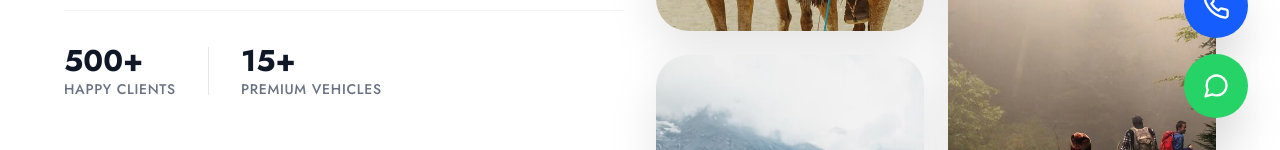
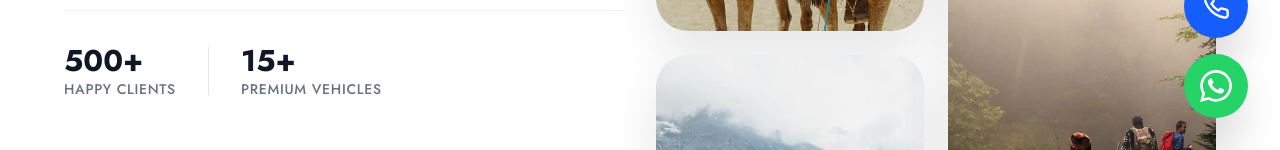
Before and after one commit to AviZacksy/travelwithrahul, a Next.js app: page / in a window 1280 px wide. Shown: the part 650-800 px from the top of the page. Built offline with nearby package versions, Linux system fonts and the light colour scheme.

Commit message:
Update WhatsApp button to use official logo

```diff
--- a/app/page.tsx
+++ b/app/page.tsx
@@ -1,7 +1,7 @@
 "use client";
 
 import React, { useState, useEffect, useRef } from "react";
-import { MapPin, Phone, Menu, X, Check, Star, MessageCircle, ChevronRight, ChevronDown, Plus } from "@/components/Icons";
+import { MapPin, Phone, Menu, X, Check, Star, MessageCircle, WhatsApp, ChevronRight, ChevronDown, Plus } from "@/components/Icons";
 
 export default function Home() {
   const [isScrolled, setIsScrolled] = useState(false);
@@ -743,7 +743,7 @@
 
         {/* WhatsApp Button */}
         <a href="https://wa.me/918989299997" target="_blank" rel="noreferrer" className="flex items-center justify-center bg-[#25D366] text-white w-14 h-14 md:w-16 md:h-16 rounded-full shadow-2xl hover:scale-110 transition-transform group relative">
-          <MessageCircle className="w-6 h-6 md:w-7 md:h-7" />
+          <WhatsApp className="w-6 h-6 md:w-8 md:h-8" />
           <span className="absolute right-full mr-4 bg-white text-gray-800 px-3 py-1 rounded shadow-lg text-sm font-bold opacity-0 md:group-hover:opacity-100 transition-opacity whitespace-nowrap pointer-events-none">
             Chat with us
           </span>
--- a/components/Icons.tsx
+++ b/components/Icons.tsx
@@ -8,3 +8,4 @@
 export const ChevronRight = ({ className }: { className?: string }) => <svg xmlns="http://www.w3.org/2000/svg" width="24" height="24" viewBox="0 0 24 24" fill="none" stroke="currentColor" strokeWidth="2" strokeLinecap="round" strokeLinejoin="round" className={className}><path d="m9 18 6-6-6-6"/></svg>;
 export const ChevronDown = ({ className }: { className?: string }) => <svg xmlns="http://www.w3.org/2000/svg" width="24" height="24" viewBox="0 0 24 24" fill="none" stroke="currentColor" strokeWidth="2" strokeLinecap="round" strokeLinejoin="round" className={className}><path d="m6 9 6 6 6-6"/></svg>;
 export const Plus = ({ className }: { className?: string }) => <svg xmlns="http://www.w3.org/2000/svg" width="24" height="24" viewBox="0 0 24 24" fill="none" stroke="currentColor" strokeWidth="2" strokeLinecap="round" strokeLinejoin="round" className={className}><path d="M5 12h14"/><path d="M12 5v14"/></svg>;
+export const WhatsApp = ({ className }: { className?: string }) => <svg xmlns="http://www.w3.org/2000/svg" width="24" height="24" viewBox="0 0 24 24" fill="currentColor" className={className}><path d="M17.472 14.382c-.297-.149-1.758-.867-2.03-.967-.273-.099-.471-.148-.67.15-.197.297-.767.966-.94 1.164-.173.199-.347.223-.644.075-.297-.15-1.255-.463-2.39-1.475-.883-.788-1.48-1.761-1.653-2.059-.173-.297-.018-.458.13-.606.134-.133.298-.347.446-.52.149-.174.198-.298.298-.497.099-.198.05-.371-.025-.52-.075-.149-.669-1.612-.916-2.207-.242-.579-.487-.5-.669-.51a12.8 12.8 0 0 0-.57-.01c-.198 0-.52.074-.792.372-.272.297-1.04 1.016-1.04 2.479 0 1.462 1.065 2.875 1.213 3.074.149.198 2.096 3.2 5.077 4.487.709.306 1.262.489 1.694.625.712.227 1.36.195 1.871.118.571-.085 1.758-.719 2.006-1.413.248-.694.248-1.289.173-1.413-.074-.124-.272-.198-.57-.347m-5.421 7.403h-.004a9.87 9.87 0 0 1-5.031-1.378l-.361-.214-3.741.982.998-3.648-.235-.374a9.86 9.86 0 0 1-1.51-5.26c.001-5.45 4.436-9.884 9.888-9.884 2.64 0 5.122 1.03 6.988 2.898a9.825 9.825 0 0 1 2.893 6.994c-.003 5.45-4.437 9.884-9.885 9.884m8.413-18.297A11.815 11.815 0 0 0 12.05 0C5.495 0 .16 5.335.157 11.892c0 2.096.547 4.142 1.588 5.945L.057 24l6.305-1.654a11.882 11.882 0 0 0 5.683 1.448h.005c6.554 0 11.89-5.335 11.893-11.893a11.821 11.821 0 0 0-3.48-8.413Z"/></svg>;
```
